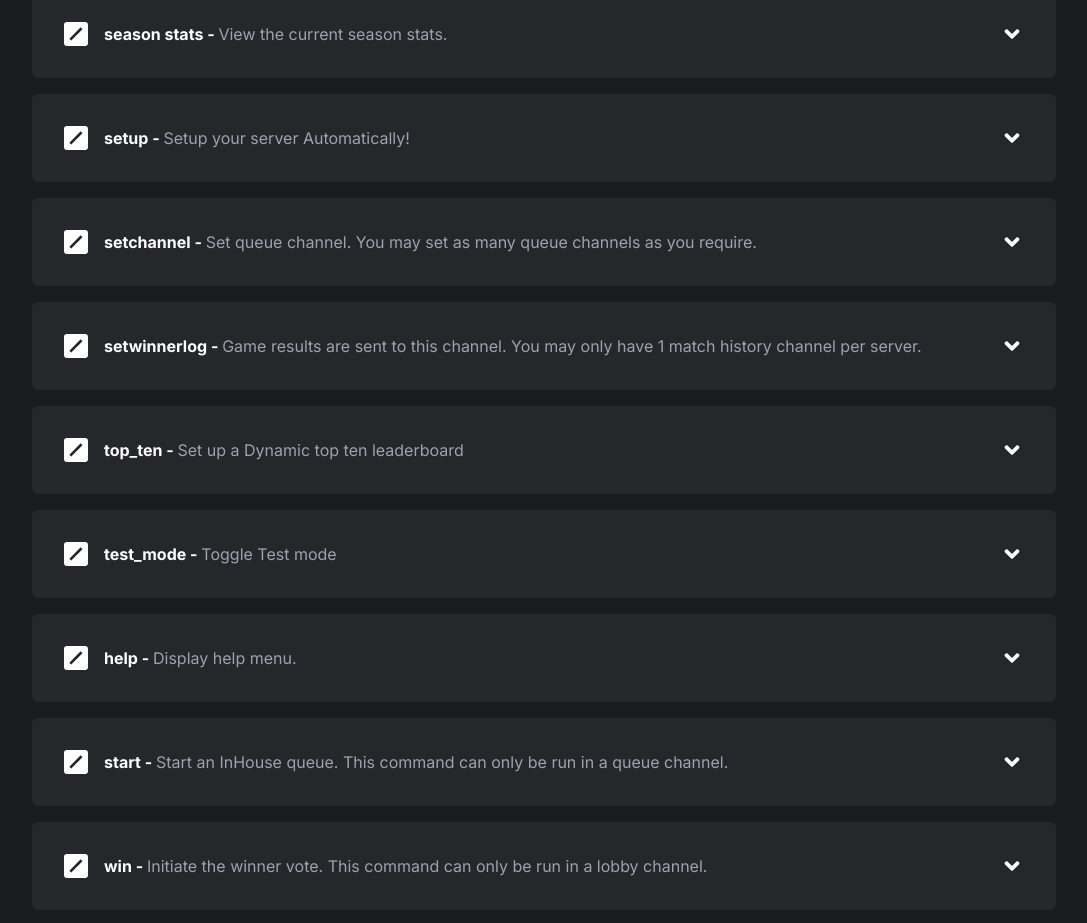
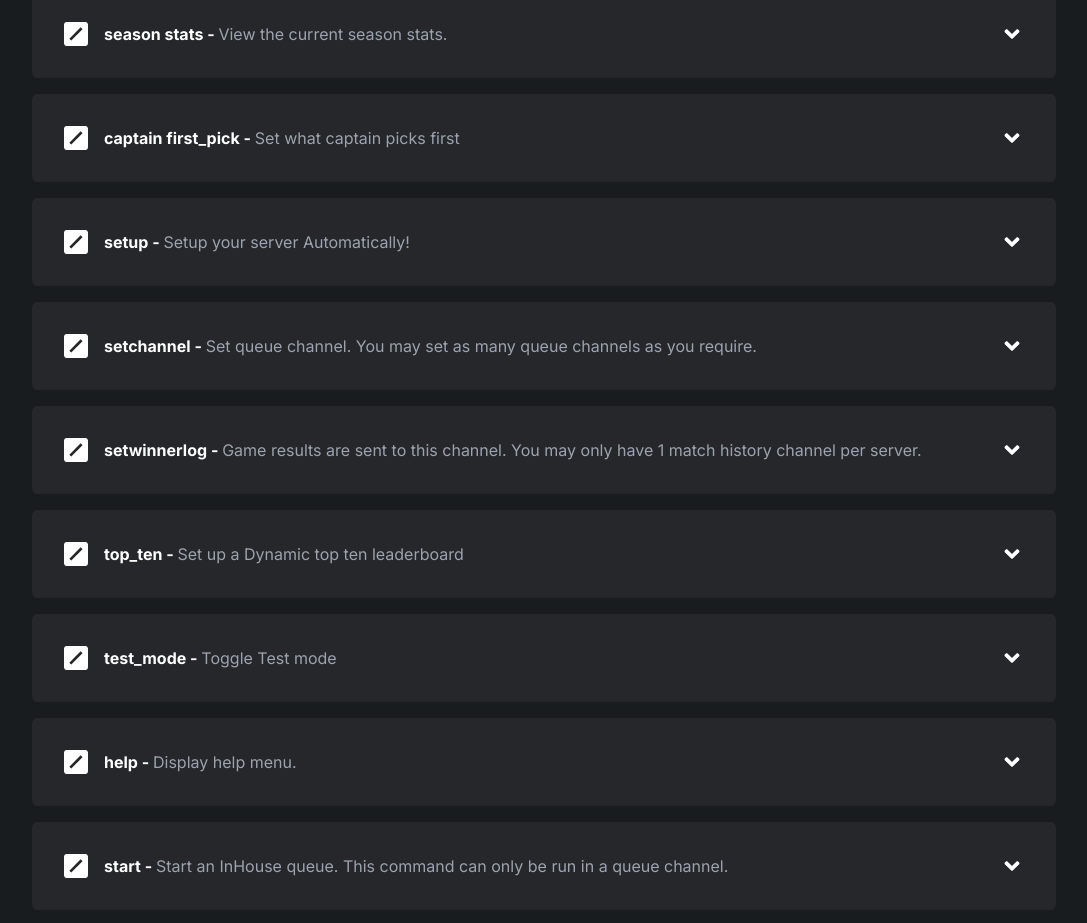
Before and after one commit to ItzDerock/InHouseQueue-site, a Next.js app: page /commands in a window 1280 px wide. Shown: the part 6200-7123 px from the top of the page, without its empty margins (96-1183 px from the left). Built offline with nearby package versions, Linux system fonts and the light colour scheme.

Commit message:
feat: captain pick command (#101)

```diff
--- a/src/data/commands.ts
+++ b/src/data/commands.ts
@@ -641,6 +641,17 @@ const commands = [
         "/season stats Custom"
       ]
     },
+    {
+      "name": "captain first_pick",
+      "type": "Admin",
+      "description": "Set what captain picks first",
+      "usage": [
+        "/captain first_pick [first_pick]"
+      ],
+      "examples": [
+        "/captain first_pick Blue side"
+      ]
+    },
 
   // ~ Set-up
   {
```
